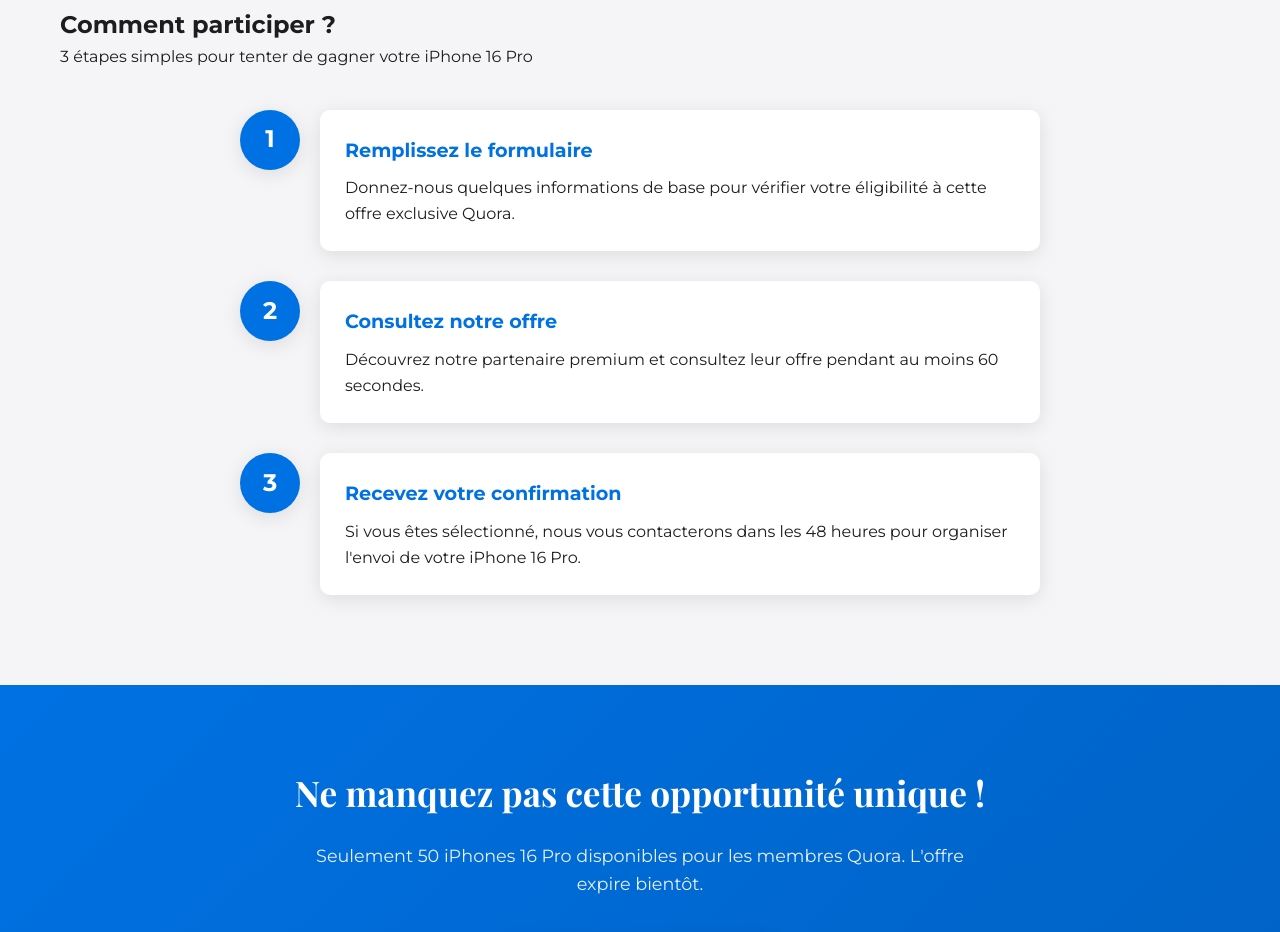
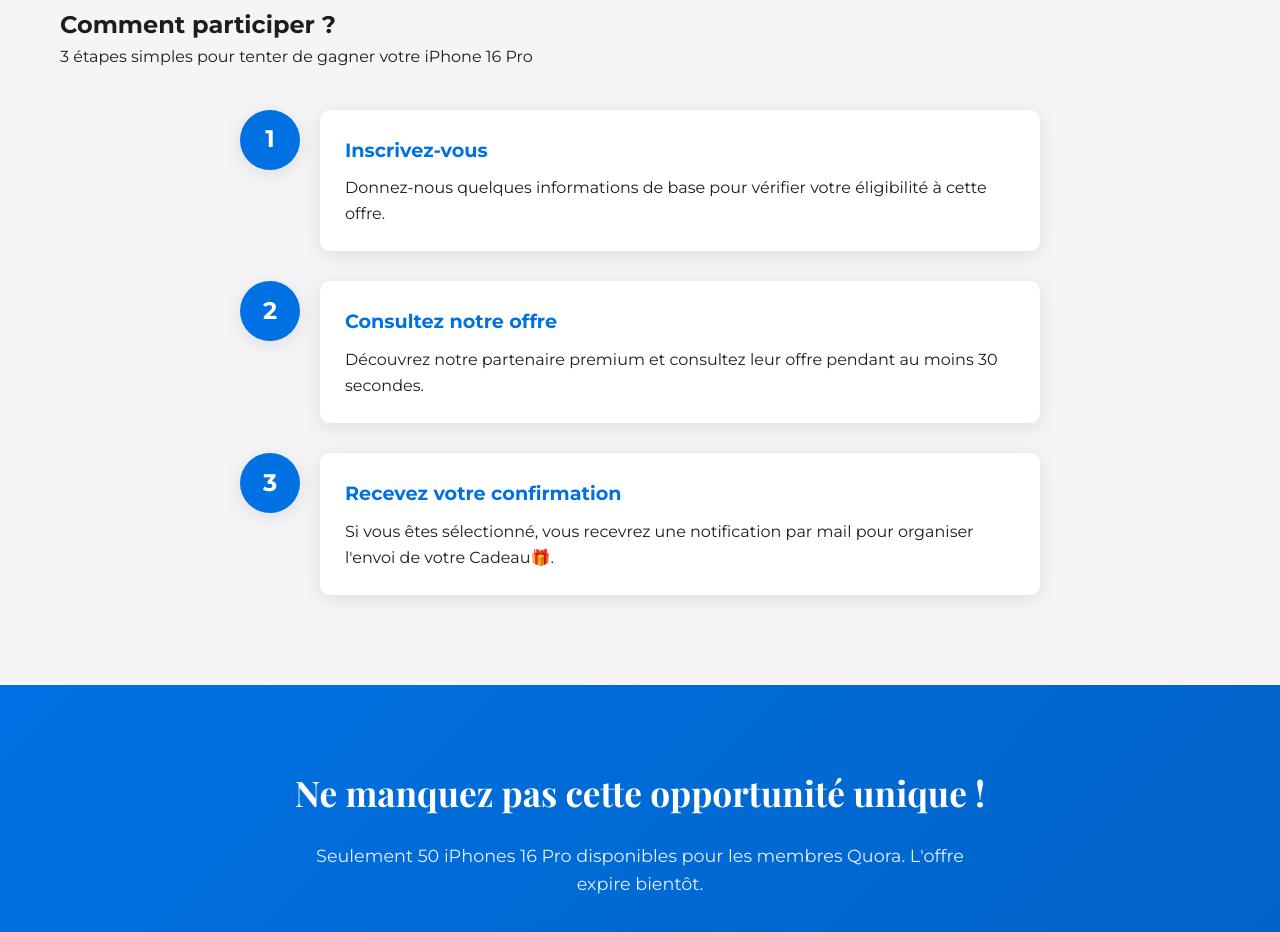
Before and after one commit to leadis/DIVI, a plain HTML site: page index.html in a window 1280 px wide. Shown: the part 1360-2292 px from the top of the page. Drawn offline with nearby package versions, Linux system fonts and the light colour scheme.

Commit message:
Update index.html

```diff
--- a/index.html
+++ b/index.html
@@ -758,8 +758,8 @@
                 <div class="step">
                     <div class="step-number">1</div>
                     <div class="step-content">
-                        <h3 class="step-title">Remplissez le formulaire</h3>
-                        <p>Donnez-nous quelques informations de base pour vérifier votre éligibilité à cette offre exclusive Quora.</p>
+                        <h3 class="step-title">Inscrivez-vous</h3>
+                        <p>Donnez-nous quelques informations de base pour vérifier votre éligibilité à cette offre.</p>
                     </div>
                 </div>
 
@@ -767,7 +767,7 @@
                     <div class="step-number">2</div>
                     <div class="step-content">
                         <h3 class="step-title">Consultez notre offre</h3>
-                        <p>Découvrez notre partenaire premium et consultez leur offre pendant au moins 60 secondes.</p>
+                        <p>Découvrez notre partenaire premium et consultez leur offre pendant au moins 30 secondes.</p>
                     </div>
                 </div>
 
@@ -775,7 +775,7 @@
                     <div class="step-number">3</div>
                     <div class="step-content">
                         <h3 class="step-title">Recevez votre confirmation</h3>
-                        <p>Si vous êtes sélectionné, nous vous contacterons dans les 48 heures pour organiser l'envoi de votre iPhone 16 Pro.</p>
+                        <p>Si vous êtes sélectionné, vous recevrez une notification par mail pour organiser l'envoi de votre Cadeau🎁.</p>
                     </div>
                 </div>
             </div>
```
